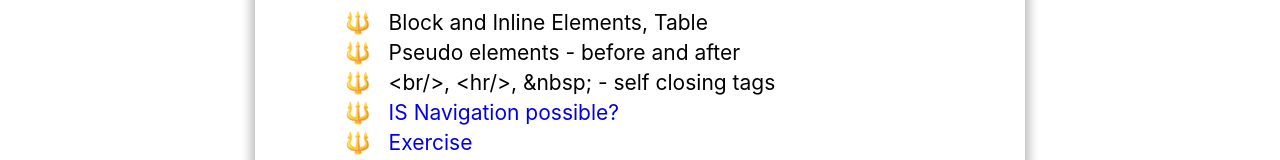
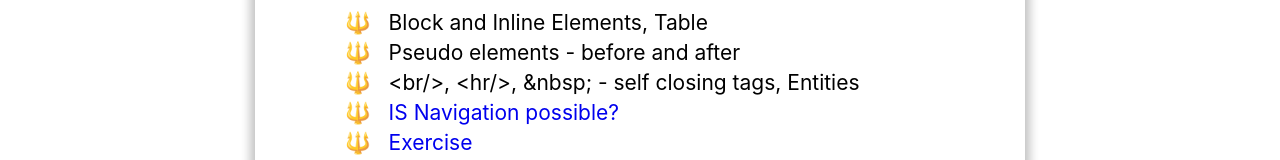
Before and after one commit to koushik-dev/frontend_dev, a React (Create React App) app: page /js in a window 1280 px wide. Shown: the part 785-945 px from the top of the page. Built offline with nearby package versions, Linux system fonts and the light colour scheme.

Commit message:
fix: add entities

```diff
--- a/src/views/HTML.js
+++ b/src/views/HTML.js
@@ -58,7 +58,7 @@ function HTML() {
           label: "Pseudo elements - before and after",
         },
         {
-          label: "<br/>, <hr/>, &nbsp; - self closing tags",
+          label: "<br/>, <hr/>, &nbsp; - self closing tags, Entities",
         },
         {
           label: "IS Navigation possible?",
```
